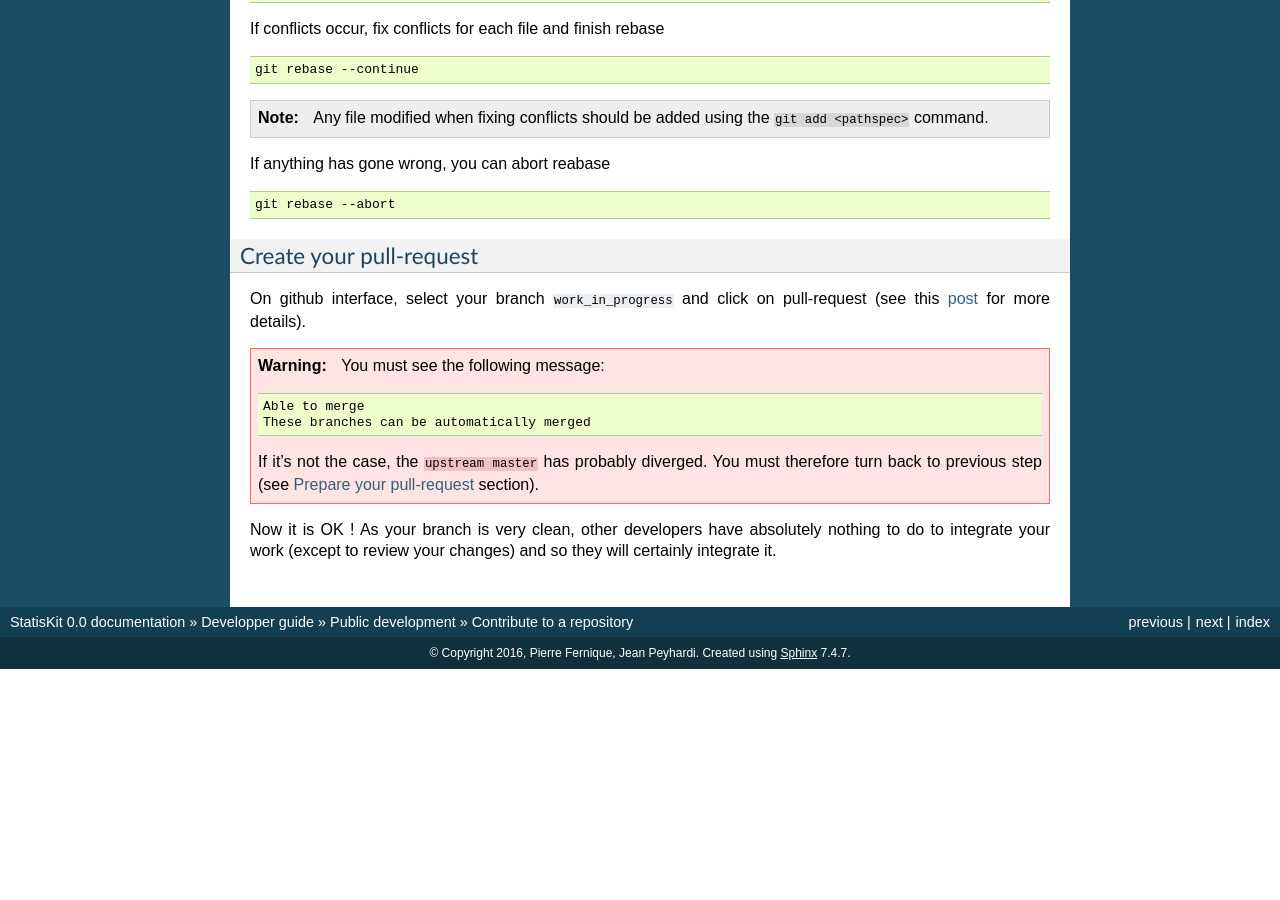
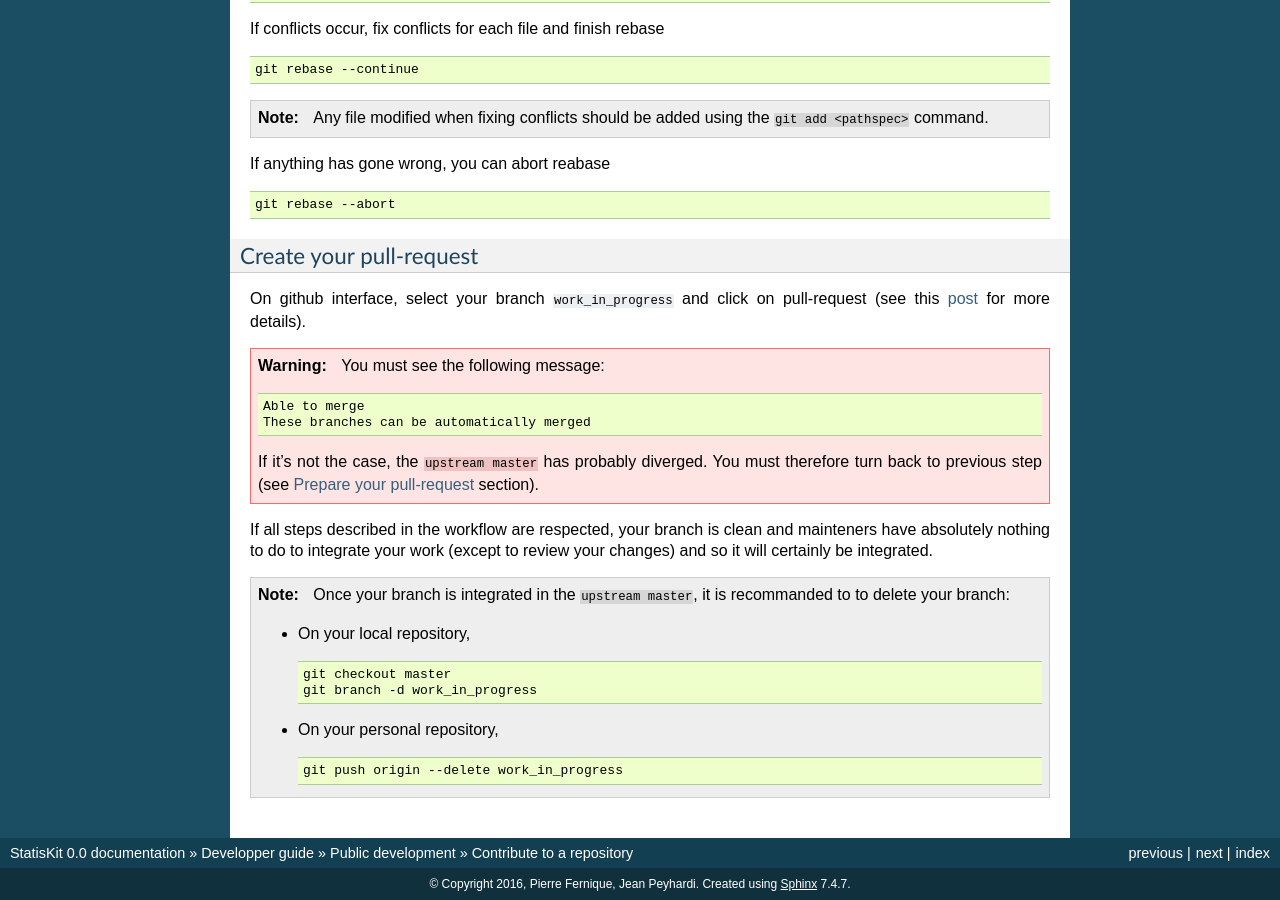
Before and after one commit to StatisKit/StatisKit, a Sphinx documentation site: the page built from doc/developper/public/contribute.rst, in a window 1280 px wide and 900 px high, scrolled down 3078 px. Built offline with Sphinx 7.4.7, drawn with Linux system fonts in a browser that asks for light colours; pages that are not in the unit, such as notebooks, are missing from menus; before the commit the page ends 3747 px from its top, so only the background shows below that.

```diff
--- a/doc/developper/configuration.rst
+++ b/doc/developper/configuration.rst
@@ -43,6 +43,12 @@ For commits, you can configure the editor used for editing commit messages using
 
           git config --global core.editor "gvim --nofork"
 
+.. note::
+
+    For more informations on **Git** the reader can refer to these sites:
+
+    * `Git homepage <https://git-scm.com/>`_.
+    * `Getting Git Right <https://www.atlassian.com/git/>`_.
 
 GitHub
 ======
--- a/doc/developper/public/contribute.rst
+++ b/doc/developper/public/contribute.rst
@@ -262,4 +262,21 @@ On github interface, select your branch :code:`work_in_progress` and click on pu
     If it's not the case, the :code:`upstream master` has probably diverged.
     You must therefore turn back to previous step (see `Prepare your pull-request`_ section).
 
-Now it is OK ! As your branch is very clean, other developers have absolutely nothing to do to integrate your work (except to review your changes) and so they will certainly integrate it.
+If all steps described in the workflow are respected, your branch is clean and mainteners have absolutely nothing to do to integrate your work (except to review your changes) and so it will certainly be integrated.
+
+.. note::
+
+    Once your branch is integrated in the :code:`upstream master`, it is recommanded to to delete your branch:
+
+    * On your local repository,
+
+      .. code-block:: bash
+
+            git checkout master
+            git branch -d work_in_progress
+
+    * On your personal repository,
+
+      .. code-block:: bash
+
+            git push origin --delete work_in_progress
```
Also changed, not shown: doc/developper/index.rst (+11 -12 lines).
